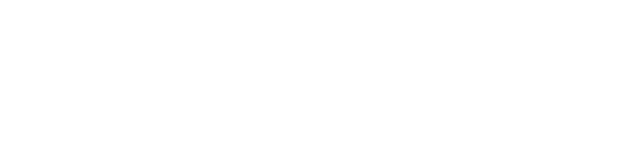
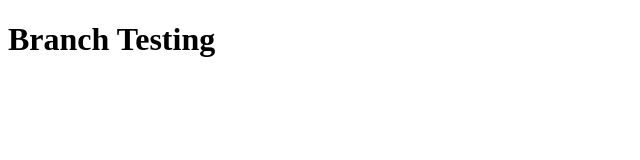
Before and after one commit to harshpandey11107/ITR-Internship, a plain HTML site: page HTML & CSS/boxmodel/index.html in a window 1280 px wide. Shown: the whole page, without its empty margins (0-640 px from the left). Drawn offline with Linux system fonts and the light colour scheme.

Commit message:
Branch testing

```diff
--- a/HTML & CSS/boxmodel/index.html
+++ b/HTML & CSS/boxmodel/index.html
@@ -6,6 +6,6 @@
     <title>Document</title>
 </head>
 <body>
-
+<h1> Branch Testing </h1>
 </body>
 </html>
```
